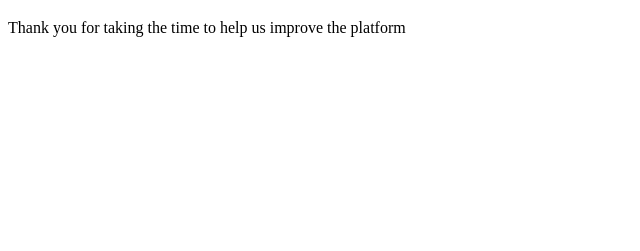
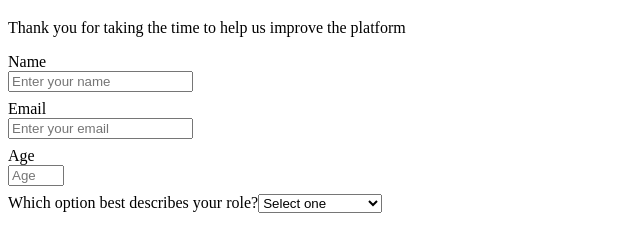
Before and after one commit to TommyJay337/Build-a-Survey-Form, a plain HTML site: page index.html in a window 1280 px wide. Shown: the part 61-312 px from the top of the page, without its empty margins (0-640 px from the left). Drawn offline with Linux system fonts and the light colour scheme.

Commit message:
Some changes

```diff
--- a/index.html
+++ b/index.html
@@ -10,6 +10,17 @@
 <body>
     <h1 id="title">freeCodeCamp Survey Form</h1>
     <p id="description">Thank you for taking the time to help us improve the platform</p>
-    <form id="survey form"></form>
+    <form id="survey form">
+        <label id="name-label">Name <input id="name" type="text" placeholder="Enter your name"></label>
+        <label id="email-label">Email <input id="email" type="email" placeholder="Enter your email"></label>
+        <label id="number-label">Age <input id="number" type="number" min="13" max="90" placeholder="Age"></label>
+        <label>Which option best describes your role?<select id="dropdown">
+            <option>Select one</option>
+            <option>Student</option>
+            <option>Experienced Dev</option>
+            <option>Hobbyist</option>
+            <option>Other</option>
+        </select></label>
+    </form>
 </body>
 </html>
--- a/styles.css
+++ b/styles.css
@@ -0,0 +1,16 @@
+body {
+
+}
+
+label {
+    display: block;
+    margin: 0.5rem 0;
+}
+
+input {
+    display: block;
+}
+
+input, label {
+    text-align: ce;
+}
```
Also changed, not shown: 1 other file.
